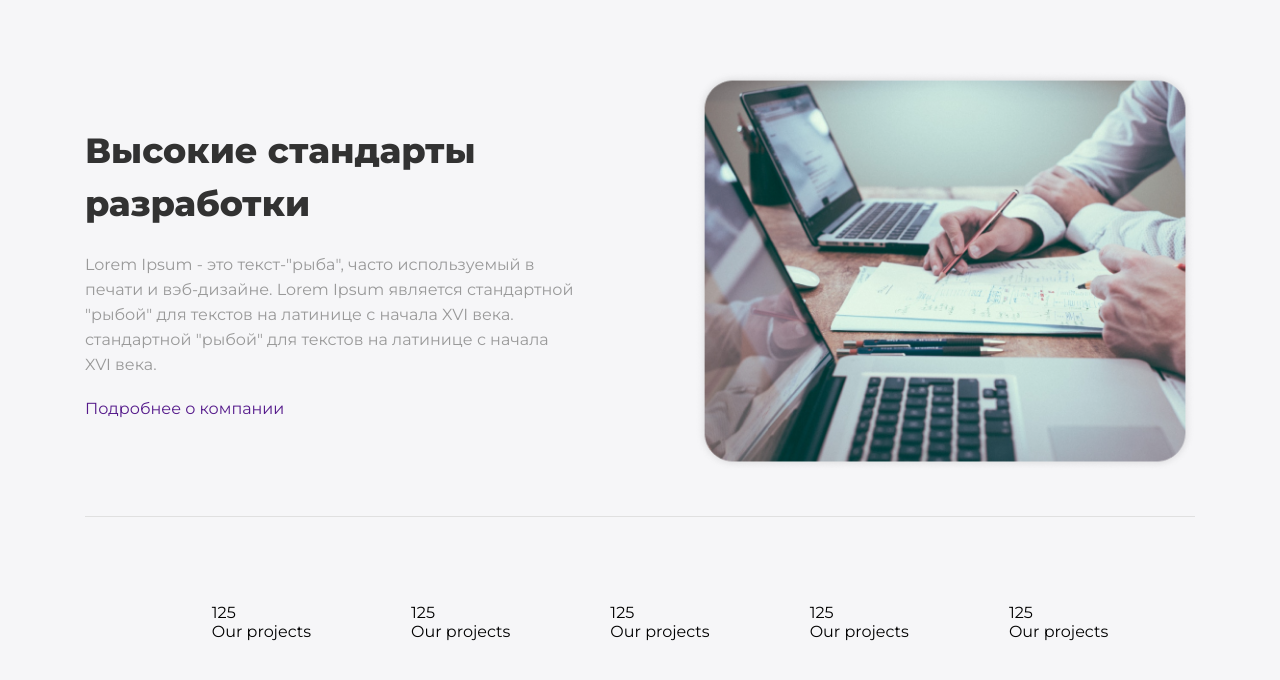
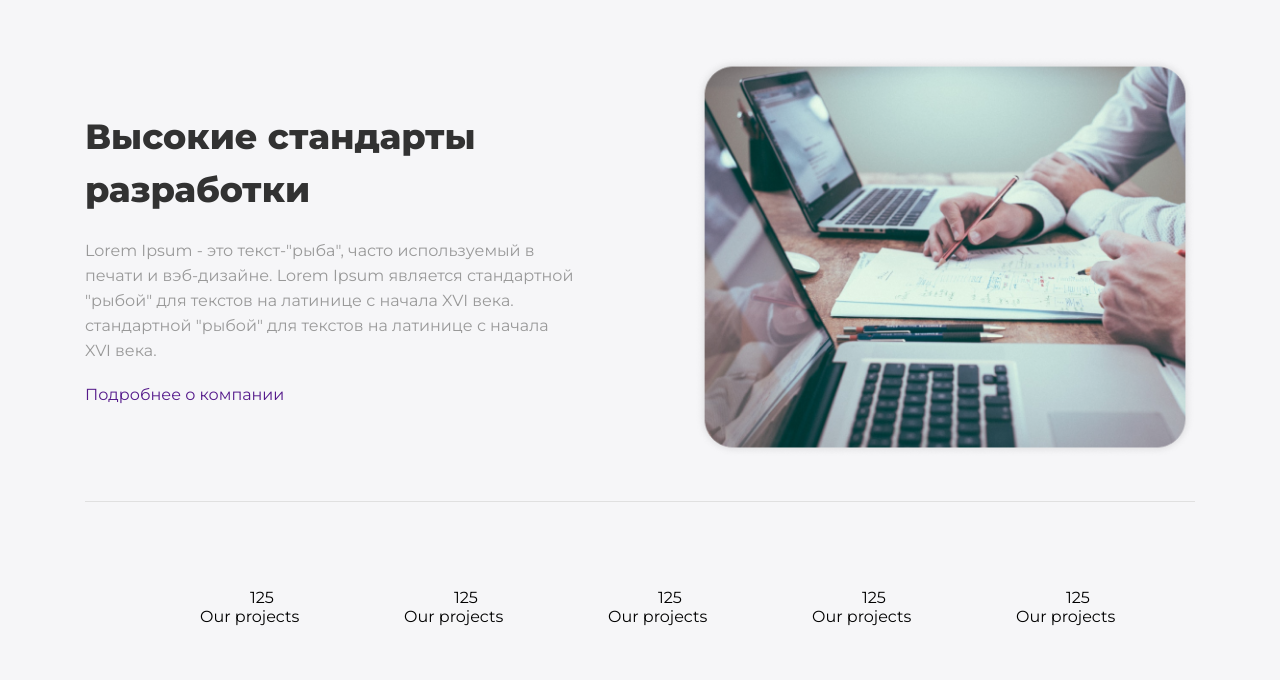
Before and after one commit to Vakula-hub/Tutorial-project-on-layout, a website: page index.html in a window 1280 px wide. Shown: the part 1660-2340 px from the top of the page. Drawn offline with Linux system fonts and the light colour scheme.

Commit message:
Added style to projects__item

```diff
--- a/style.scss
+++ b/style.scss
@@ -210,14 +210,16 @@ header {
   .about-us__projects-list {
     @include flex();
     .projects__item {
+      position: relative;
+
+      width: 104px;
+      height: 67px;
       margin-right: 100px;
       &:last-child {
         margin-right: 0;
-        width: 104px;
-        height: 67px;
       }
       .item__info {
-        margin-left: auto;
+        padding-left: 50px;
       }
     }
   }
```
Also changed, not shown: style.css, 1 other file.
